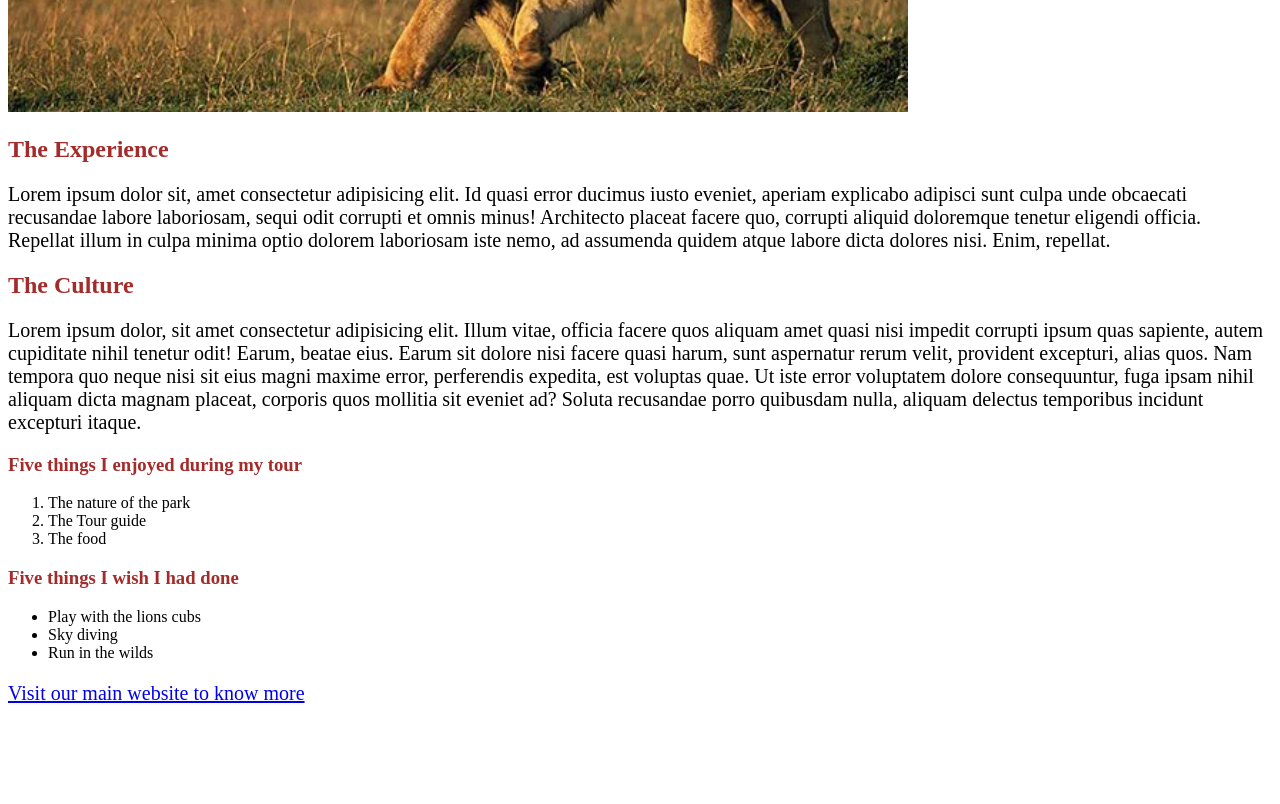
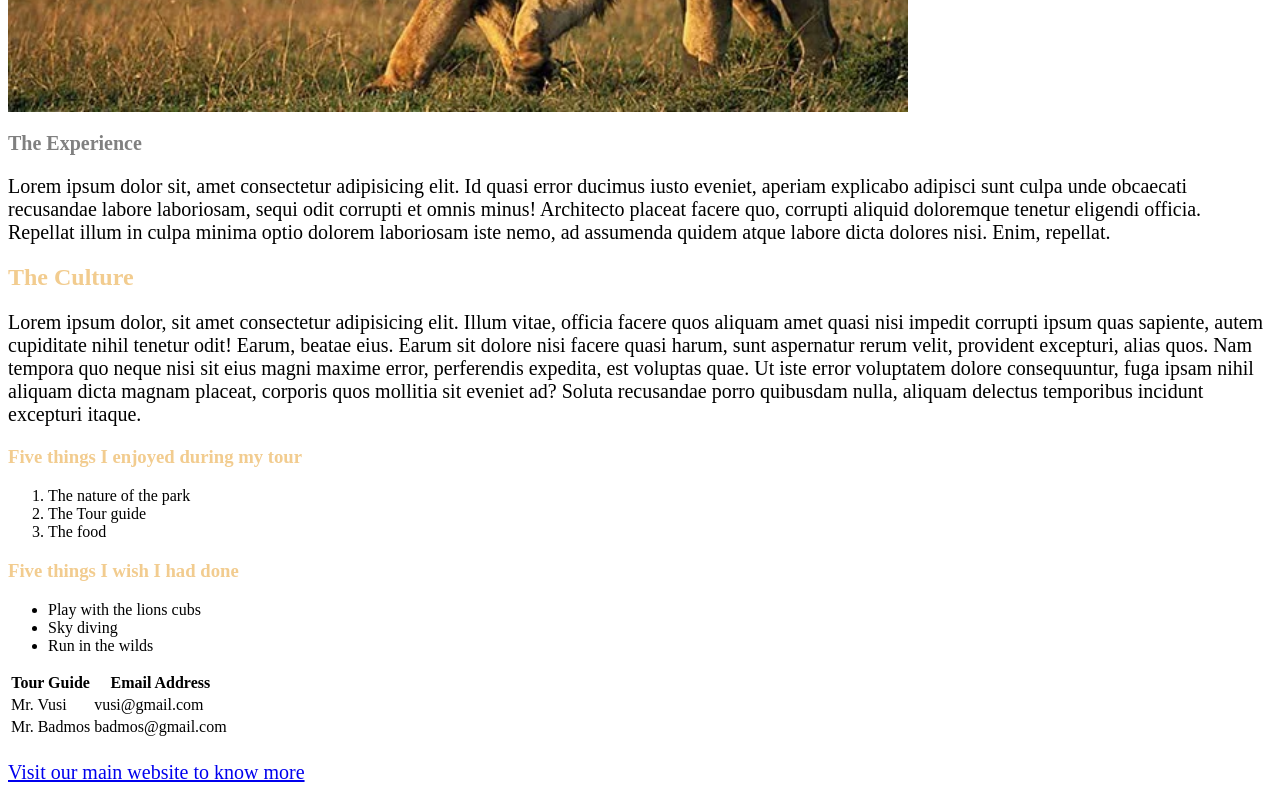
Before and after one commit to Ojay-dev/upskillitics-web-dev-tutorial, a plain HTML site: page index.html in a window 1280 px wide. Shown: the part 600-1404 px from the top of the page. Before the commit the page ends 1325 px from the top, so only its background shows below. Drawn offline with Linux system fonts and the light colour scheme.

Commit message:
introduction of new tags and css styling (web dev class - week 2)

```diff
--- a/index.html
+++ b/index.html
@@ -5,15 +5,30 @@
   <meta charset="UTF-8">
   <meta http-equiv="X-UA-Compatible" content="IE=edge">
   <meta name="viewport" content="width=device-width, initial-scale=1.0">
-  <title>Document</title>
-
+  <title>Game Reserve - Landing page</title>
+  <link rel="icon" href="/images/icon.png">
 
   <link rel="stylesheet" href="/style.css">
+
+  <style>
+    /* h1 {
+      color: red;
+    } */
+
+    /* #subtitle {
+      color: blue;
+    } */
+
+    .subtitle-class {
+      color: darkred;
+      font-size: 20px;
+    }
+  </style>
 
 </head>
 
 <body>
-  <h1>Yankari Game Reserve</h1>
+  <h1 style="color: militarygreen;">Yankari Game Reserve</h1>
   <p title="This is a paragraph"><strong>Lorem ipsum</strong>, dolor sit amet consectetur adipisicing elit. Maiores odio
     animi illum veritatis.
     Similique fuga,architecto distinctio neque consectetur earum harum voluptatem? Laudantium at nesciunt animi maiores
@@ -35,7 +50,7 @@
   <img src="/images/two-male-lions-Kenya-631.webp" alt="Image of Lions in pair" width="900"
     title="Image of Lions in pair">
 
-  <h2>The Experience</h2>
+  <h2 id="subtitle" style="color: gray;" class="subtitle-class">The Experience</h2>
   <p>Lorem ipsum dolor sit, amet consectetur adipisicing elit. Id quasi error ducimus iusto eveniet, aperiam explicabo
     adipisci sunt culpa unde obcaecati recusandae labore laboriosam, sequi odit corrupti et omnis minus!
     Architecto placeat facere quo, corrupti aliquid doloremque tenetur eligendi officia. Repellat illum in culpa minima
@@ -64,9 +79,38 @@
     <li>Run in the wilds</li>
   </ul>
 
+  <table>
+    <!-- <td></td>
+    <th></th> -->
+
+    <tr>
+      <th>Tour Guide</th>
+      <th>Email Address</th>
+    </tr>
+
+    <tr>
+      <td>Mr. Vusi</td>
+      <td>vusi@gmail.com</td>
+    </tr>
+
+    <tr>
+      <td>Mr. Badmos</td>
+      <td>badmos@gmail.com</td>
+    </tr>
+    <tr></tr>
+
+  </table>
+
+  <!-- This link tag embedded inside a paragraph that takes us to the main website -->
   <p><a href="https://www.malamala.com/">Visit our main website to know more</a></p>
 
 
 </body>
 
 </html>
+
+
+
+
+<!-- inline style -> internal style -> external style
+              #IDS -> .class name -> element name -->
--- a/style.css
+++ b/style.css
@@ -1,8 +1,12 @@
 h1,
 h2,
 h3 {
-  color: brown;
+  color: #f2cc8f;
 }
+
+/* #subtitle {
+  color: cyan;
+} */
 
 p {
   font-size: 20px;
```
Also changed, not shown: images/icon.png (added), 1 other file.
